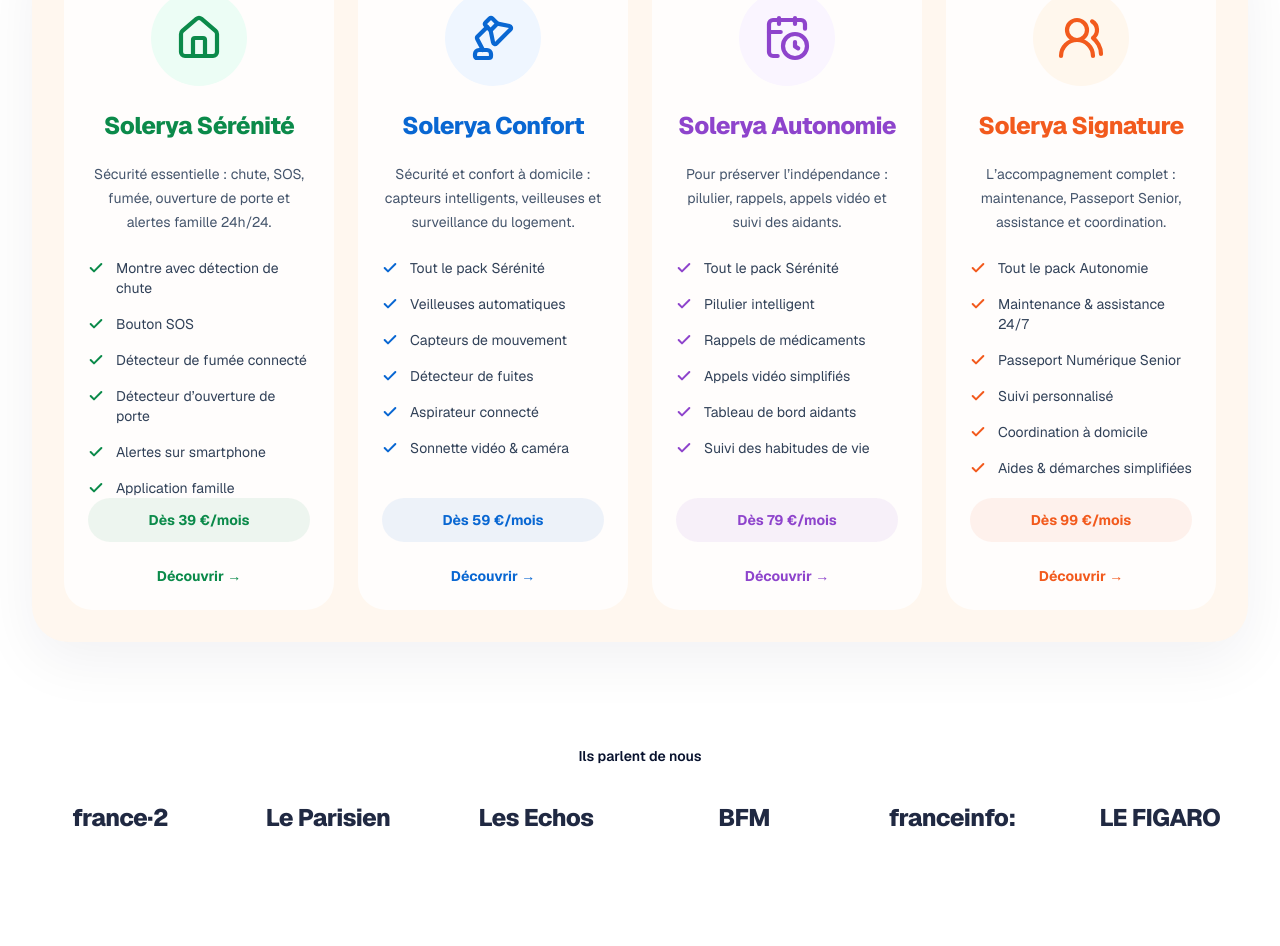
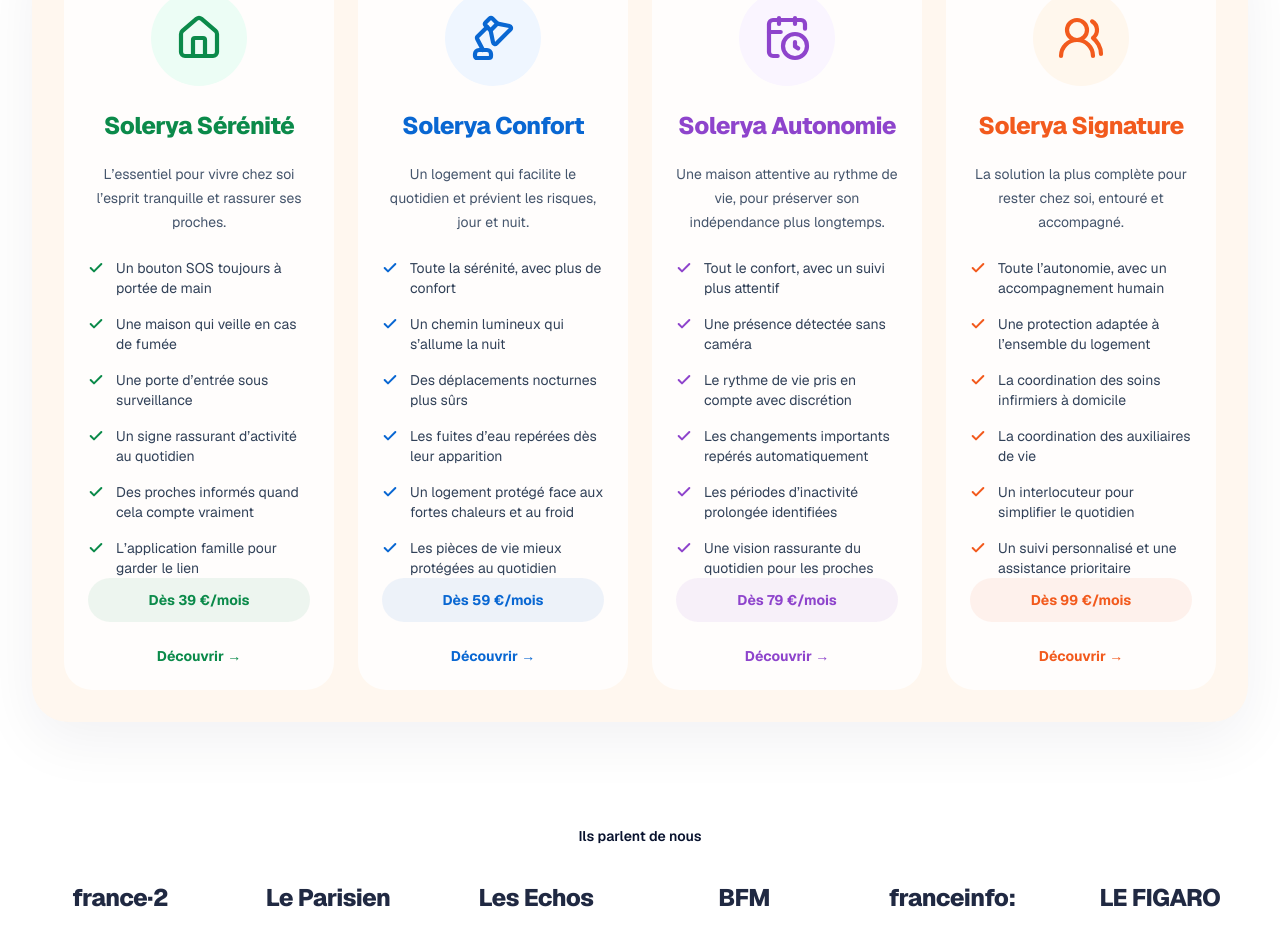
Before and after one commit to julien7paris/solerya, a Next.js app: page / in a window 1280 px wide. Shown: the part 1073-2019 px from the top of the page. Built offline with nearby package versions, Linux system fonts and the light colour scheme.

Commit message:
Refonte premium du footer avec logo transparent

```diff
--- a/app/page.tsx
+++ b/app/page.tsx
@@ -31,15 +31,15 @@ const packs = [
     color: "#0B8A4A",
     bg: "bg-emerald-50",
     icon: Home,
-    text: "Sécurité essentielle : chute, SOS, fumée, ouverture de porte et alertes famille 24h/24.",
+    text: "L’essentiel pour vivre chez soi l’esprit tranquille et rassurer ses proches.",
     price: "Dès 39 €/mois",
     features: [
-      "Montre avec détection de chute",
-      "Bouton SOS",
-      "Détecteur de fumée connecté",
-      "Détecteur d’ouverture de porte",
-      "Alertes sur smartphone",
-      "Application famille",
+      "Un bouton SOS toujours à portée de main",
+      "Une maison qui veille en cas de fumée",
+      "Une porte d’entrée sous surveillance",
+      "Un signe rassurant d’activité au quotidien",
+      "Des proches informés quand cela compte vraiment",
+      "L’application famille pour garder le lien",
     ],
   },
   {
@@ -48,15 +48,15 @@ const packs = [
     color: "#0967D2",
     bg: "bg-blue-50",
     icon: LampDesk,
-    text: "Sécurité et confort à domicile : capteurs intelligents, veilleuses et surveillance du logement.",
+    text: "Un logement qui facilite le quotidien et prévient les risques, jour et nuit.",
     price: "Dès 59 €/mois",
     features: [
-      "Tout le pack Sérénité",
-      "Veilleuses automatiques",
-      "Capteurs de mouvement",
-      "Détecteur de fuites",
-      "Aspirateur connecté",
-      "Sonnette vidéo & caméra",
+      "Toute la sérénité, avec plus de confort",
+      "Un chemin lumineux qui s’allume la nuit",
+      "Des déplacements nocturnes plus sûrs",
+      "Les fuites d’eau repérées dès leur apparition",
+      "Un logement protégé face aux fortes chaleurs et au froid",
+      "Les pièces de vie mieux protégées au quotidien",
     ],
   },
   {
@@ -65,15 +65,15 @@ const packs = [
     color: "#8E44CC",
     bg: "bg-purple-50",
     icon: CalendarClock,
-    text: "Pour préserver l’indépendance : pilulier, rappels, appels vidéo et suivi des aidants.",
+    text: "Une maison attentive au rythme de vie, pour préserver son indépendance plus longtemps.",
     price: "Dès 79 €/mois",
     features: [
-      "Tout le pack Sérénité",
-      "Pilulier intelligent",
-      "Rappels de médicaments",
-      "Appels vidéo simplifiés",
-      "Tableau de bord aidants",
-      "Suivi des habitudes de vie",
+      "Tout le confort, avec un suivi plus attentif",
+      "Une présence détectée sans caméra",
+      "Le rythme de vie pris en compte avec discrétion",
+      "Les changements importants repérés automatiquement",
+      "Les périodes d’inactivité prolongée identifiées",
+      "Une vision rassurante du quotidien pour les proches",
     ],
   },
   {
@@ -82,15 +82,15 @@ const packs = [
     color: "#F25A1D",
     bg: "bg-orange-50",
     icon: UsersRound,
-    text: "L’accompagnement complet : maintenance, Passeport Senior, assistance et coordination.",
+    text: "La solution la plus complète pour rester chez soi, entouré et accompagné.",
     price: "Dès 99 €/mois",
     features: [
-      "Tout le pack Autonomie",
-      "Maintenance & assistance 24/7",
-      "Passeport Numérique Senior",
-      "Suivi personnalisé",
-      "Coordination à domicile",
-      "Aides & démarches simplifiées",
+      "Toute l’autonomie, avec un accompagnement humain",
+      "Une protection adaptée à l’ensemble du logement",
+      "La coordination des soins infirmiers à domicile",
+      "La coordination des auxiliaires de vie",
+      "Un interlocuteur pour simplifier le quotidien",
+      "Un suivi personnalisé et une assistance prioritaire",
     ],
   },
 ];
```
